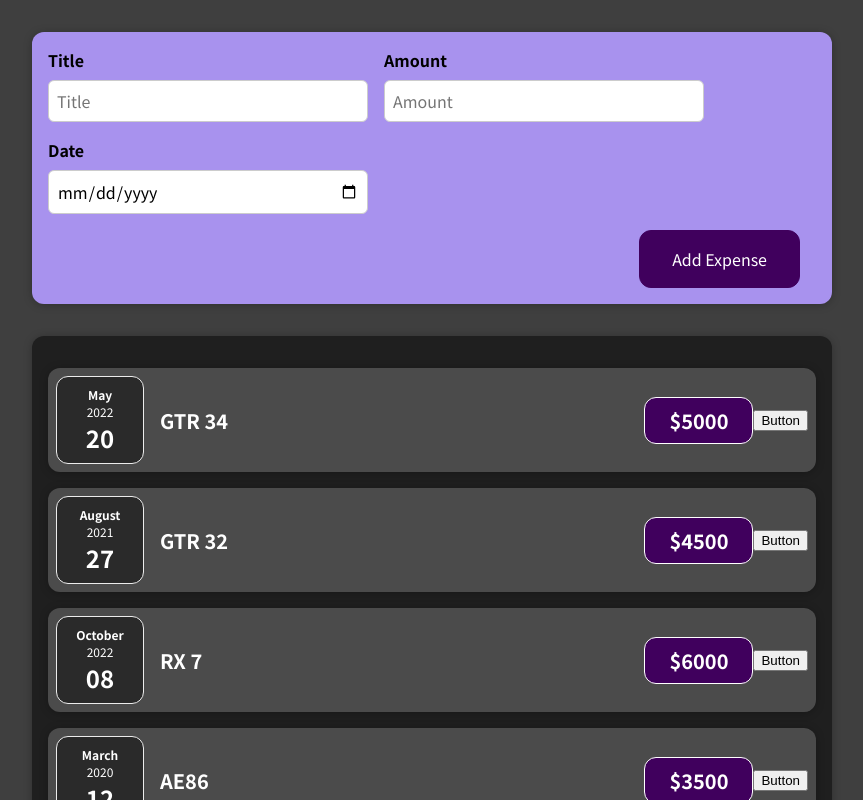
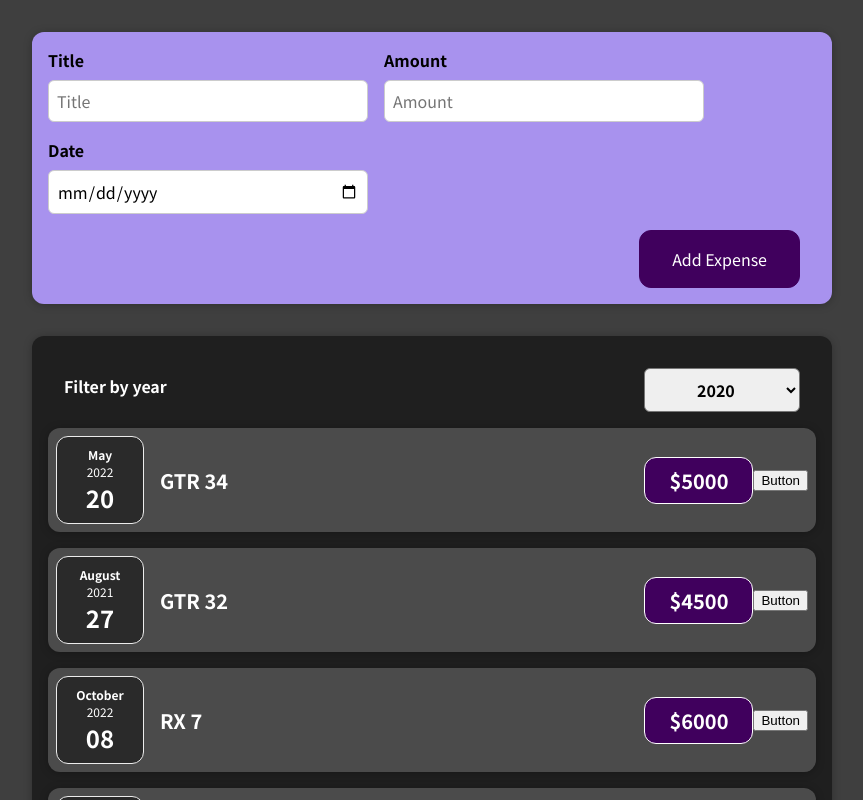
Before and after one commit to CepotOi/react-complete-guide, a React (Create React App) app: page / in a window 1280 px wide. Shown: the top 800 px of the page, without its empty margins (208-1071 px from the left). Built offline with nearby package versions, Linux system fonts and the light colour scheme.

Commit message:
create filter expense by year, pass props between sibling component

```diff
--- a/src/App.js
+++ b/src/App.js
@@ -10,18 +10,16 @@ const App = () => {
     { id: 'e4', title: 'AE86', amount: 3500, date: new Date(2020, 2, 12) },
   ];
 
-  const [addExpense, setExpense] = useState(expenses);
+  const [expense, setExpense] = useState(expenses);
 
-
-  const getExpenseData = (expenseData) => {
-    // setExpense(expenseData);
-    console.log(expenseData);
+  const addExpenseHandler = (expenseData) => {
+    setExpense(prevState => [...prevState, expenseData]);
   };
 
   return (
     <>
-      <NewExpense onAddExpense={getExpenseData} />
-      <Expenses expenses={expenses} />
+      <NewExpense onAddExpense={addExpenseHandler} />
+      <Expenses expenses={expense} />
     </>
   );
 };
--- a/src/components/Expenses/ExpenseItem.js
+++ b/src/components/Expenses/ExpenseItem.js
@@ -3,20 +3,19 @@ import ExpenseDate from './ExpenseDate';
 import Card from '../UI/Card';
 import './ExpenseItem.css';
 
-const ExpenseItem = (props) => {
-  const [title, setTitle] = useState(props.title);
+const ExpenseItem = ({ expenseItem }) => {
+  const [title, setTitle] = useState(expenseItem.title);
 
   const onClickHandler = () => {
     setTitle(prompt('Enter new title'));
-    console.log(`Clicked! ${props.id}`);
   };
 
   return (
     <Card className="expense-item">
-      <ExpenseDate date={props.date} />
+      <ExpenseDate date={expenseItem.date} />
       <div className="expense-item__description">
         <h2>{title}</h2>
-        <div className="expense-item__price">${props.amount}</div>
+        <div className="expense-item__price">${expenseItem.amount}</div>
       </div>
       <button onClick={onClickHandler}>Button</button>
     </Card>
--- a/src/components/Expenses/Expenses.js
+++ b/src/components/Expenses/Expenses.js
@@ -1,21 +1,32 @@
+import { useState } from "react";
+import ExpensesFilter from "./ExpensesFilter";
 import Card from "../UI/Card";
 import ExpenseItem from "./ExpenseItem";
 import './Expenses.css';
 
-// Approach Orang Lain
 const Expenses = ({ expenses }) => {
+  const [filteredYear, setFilteredYear] = useState('2020');
+
+  const filterExpenseYearHandler = (selectedYear) => {
+    setFilteredYear(selectedYear);
+    // console.log(filteredYear);
+  };
+
   return (
     <Card className="expenses" >
-      {
-        expenses.map((expenseItem) => (
-          <ExpenseItem
-            key={expenseItem.id}
-            id={expenseItem.id}
-            date={expenseItem.date}
-            title={expenseItem.title}
-            amount={expenseItem.amount} />
-        ))
-      }
+      <ExpensesFilter selectedYear={filteredYear} onFilterExpenseYear={filterExpenseYearHandler} />
+      {expenses.map((expenseItem) =>
+      (
+        <ExpenseItem
+          key={expenseItem.id}
+          // id={expenseItem.id}
+          // date={expenseItem.date}
+          // title={expenseItem.title}
+          // amount={expenseItem.amount}
+          expenseItem={expenseItem}
+        />
+      )
+      )};
     </Card >
   );
 };
--- /dev/null
+++ b/src/components/Expenses/ExpensesFilter.css
@@ -0,0 +1,24 @@
+.expenses-filter {
+  color: white;
+  padding: 0 1rem;
+}
+
+.expenses-filter__control {
+  display: flex;
+  width: 100%;
+  align-items: center;
+  justify-content: space-between;
+  margin: 1rem 0;
+}
+
+.expenses-filter label {
+  font-weight: bold;
+  margin-bottom: 0.5rem;
+}
+
+.expenses-filter select {
+  font: inherit;
+  padding: 0.5rem 3rem;
+  font-weight: bold;
+  border-radius: 6px;
+}
--- /dev/null
+++ b/src/components/Expenses/ExpensesFilter.js
@@ -0,0 +1,26 @@
+import './ExpensesFilter.css';
+
+const ExpensesFilter = (props) => {
+  const years = [2022, 2021, 2020, 2019];
+
+  const filterChangeHandler = (event) => {
+    const { name, value } = event.target;
+
+    props.onFilterExpenseYear(value);
+  };
+
+  return (
+    <div className='expenses-filter'>
+      <div className='expenses-filter__control'>
+        <label>Filter by year</label>
+        <select value={props.selectedYear} name="year" onChange={filterChangeHandler}>
+          {years.map((year, key) => (
+            <option key={key} value={year} >{year}</option>
+          ))};
+        </select>
+      </div>
+    </div >
+  );
+};
+
+export default ExpensesFilter;
--- a/src/components/NewExpense/NewExpense.js
+++ b/src/components/NewExpense/NewExpense.js
@@ -11,6 +11,7 @@ const NewExpense = (props) => {
       ).toString()}`,
     };
 
+    // Pass the expense data to the parent component
     props.onAddExpense(expenseData);
   };
 
```
